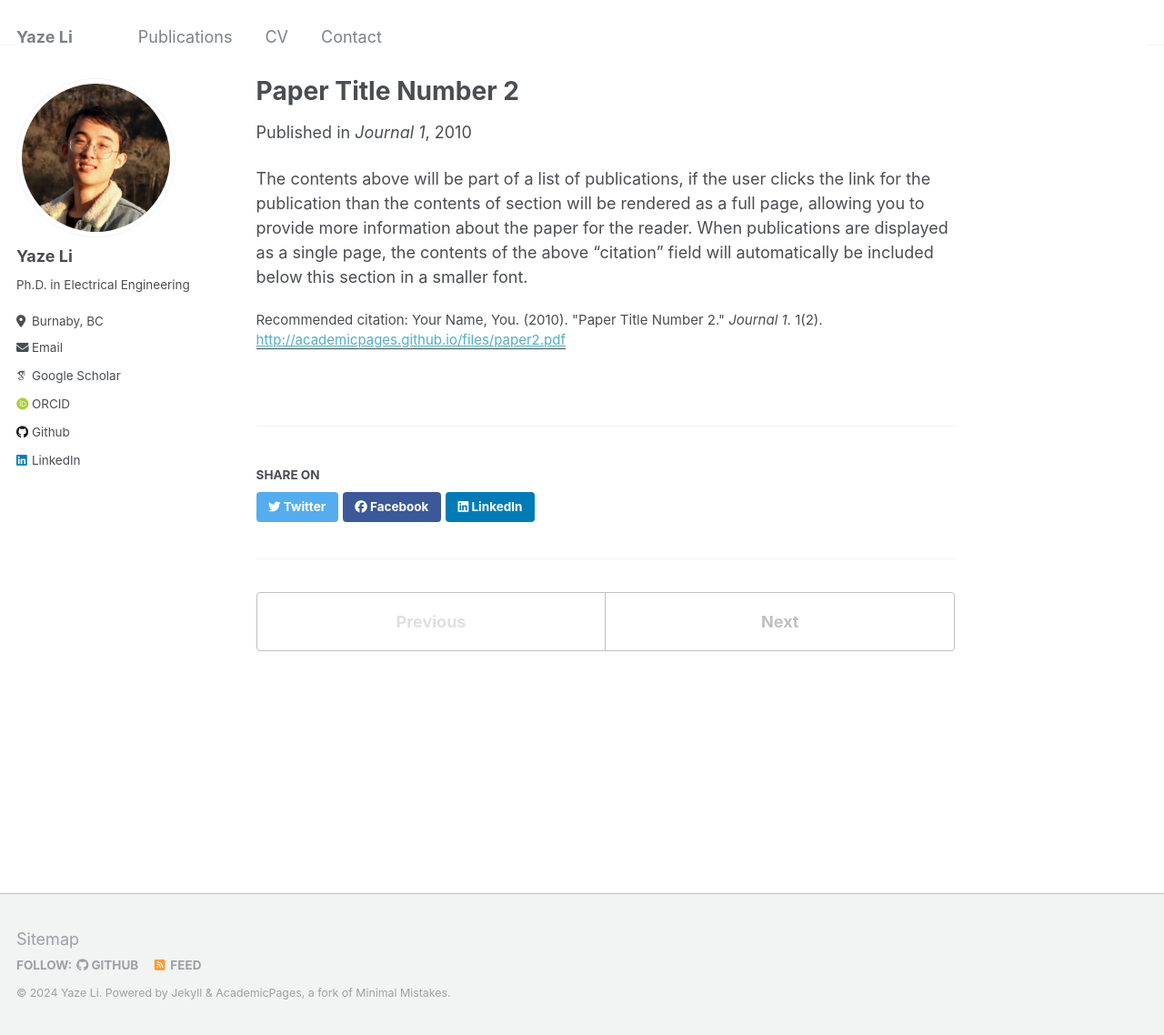
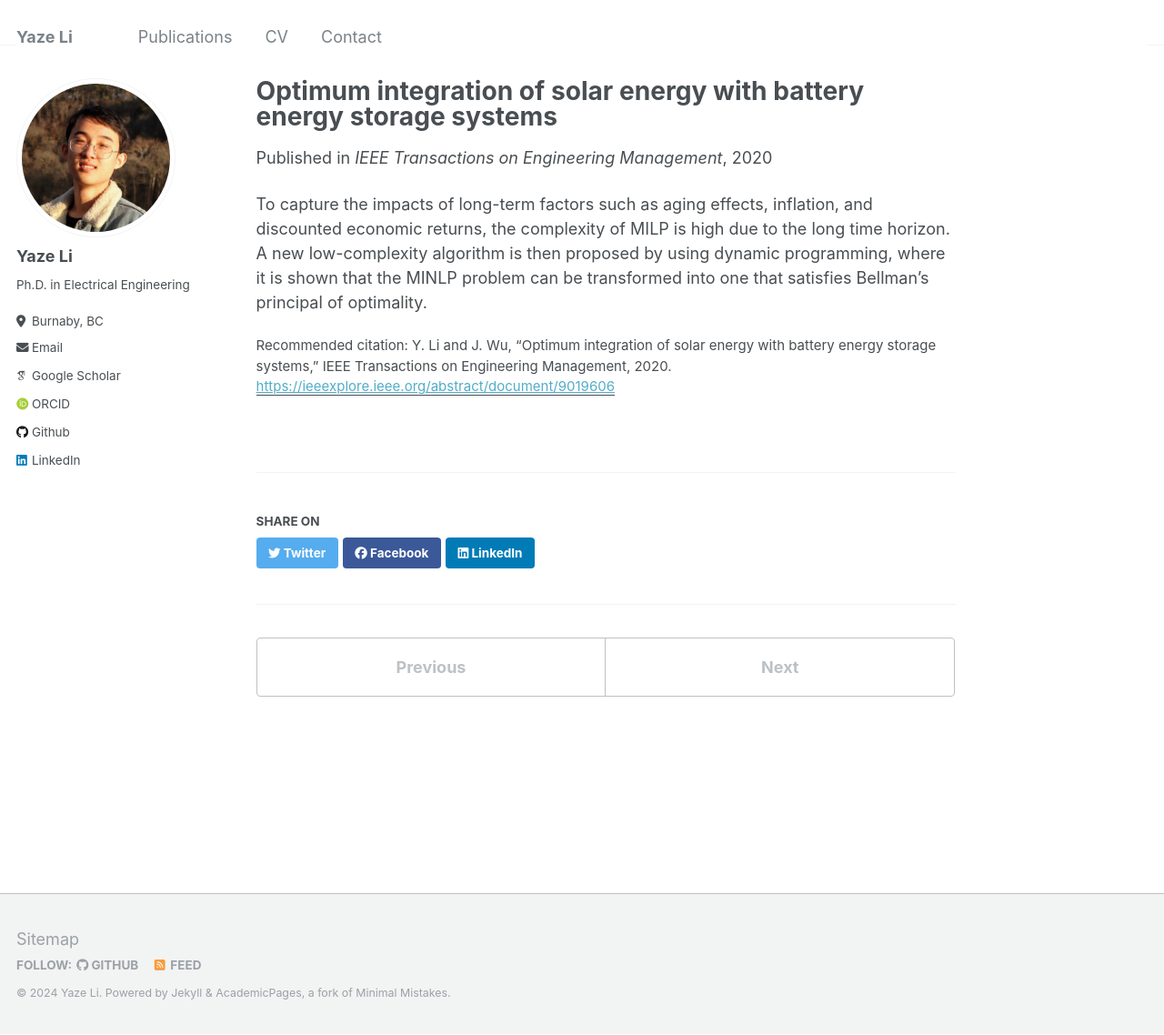
Before and after one commit to Arthurliyaze/Arthurliyaze.github.io, a Jekyll site: the page built from _publications/2010-10-01-paper-title-number-2.md, in a window 1280 px wide and 1138 px high. Shown: the whole window at 91% size. Built offline with Jekyll 4.4.1, drawn with Linux system fonts in a browser that asks for light colours; some web fonts are replaced.

Commit message:
Update 2010-10-01-paper-title-number-2.md

```diff
--- a/_publications/2010-10-01-paper-title-number-2.md
+++ b/_publications/2010-10-01-paper-title-number-2.md
@@ -1,12 +1,19 @@
 ---
-title: "Paper Title Number 2"
+title: "Optimum integration of solar energy with battery energy storage systems"
 collection: publications
-permalink: /publication/2010-10-01-paper-title-number-2
-excerpt: 'This paper is about the number 2. The number 3 is left for future work.'
-date: 2010-10-01
-venue: 'Journal 1'
-paperurl: 'http://academicpages.github.io/files/paper2.pdf'
-citation: 'Your Name, You. (2010). &quot;Paper Title Number 2.&quot; <i>Journal 1</i>. 1(2).'
+permalink: /publication/2020-03-02-tem-optimum-integration
+excerpt: 'The entire life cycles of solar panels and BESS of the order of ten years or longer, makes the complexity of MILP
+very high. A dynamic programming approach is given in this paper.'
+date: 2020-03-02
+venue: 'IEEE Transactions on Engineering Management'
+paperurl: 'https://ieeexplore.ieee.org/abstract/document/9019606'
+citation: 'Y. Li and J. Wu, “Optimum integration of solar energy with battery energy storage
+systems,” IEEE Transactions on Engineering Management, 2020.'
 ---
 
-The contents above will be part of a list of publications, if the user clicks the link for the publication than the contents of section will be rendered as a full page, allowing you to provide more information about the paper for the reader. When publications are displayed as a single page, the contents of the above "citation" field will automatically be included below this section in a smaller font.
+To capture the impacts of long-term factors such as aging
+effects, inflation, and discounted economic returns, the complexity of
+MILP is high due to the long time horizon. A new low-complexity
+algorithm is then proposed by using dynamic programming, where
+it is shown that the MINLP problem can be transformed into one
+that satisfies Bellman’s principal of optimality.
```
